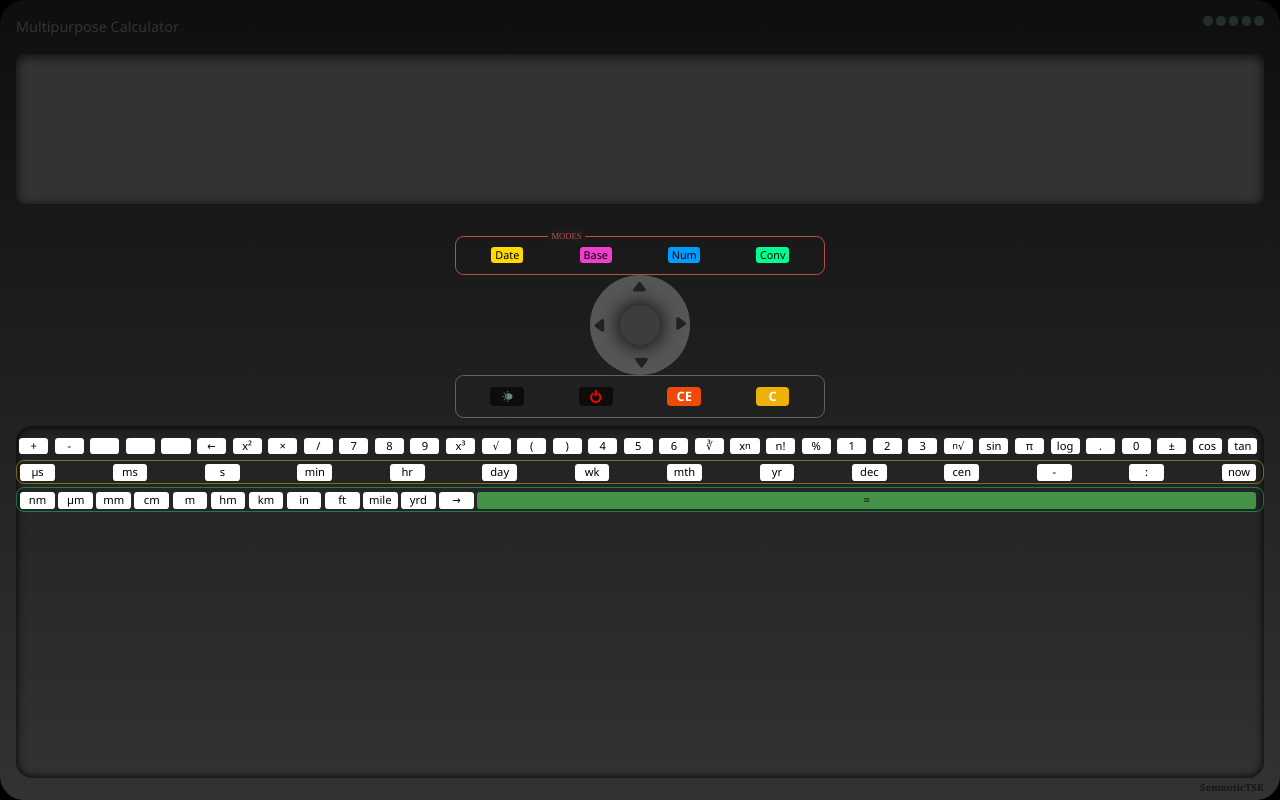
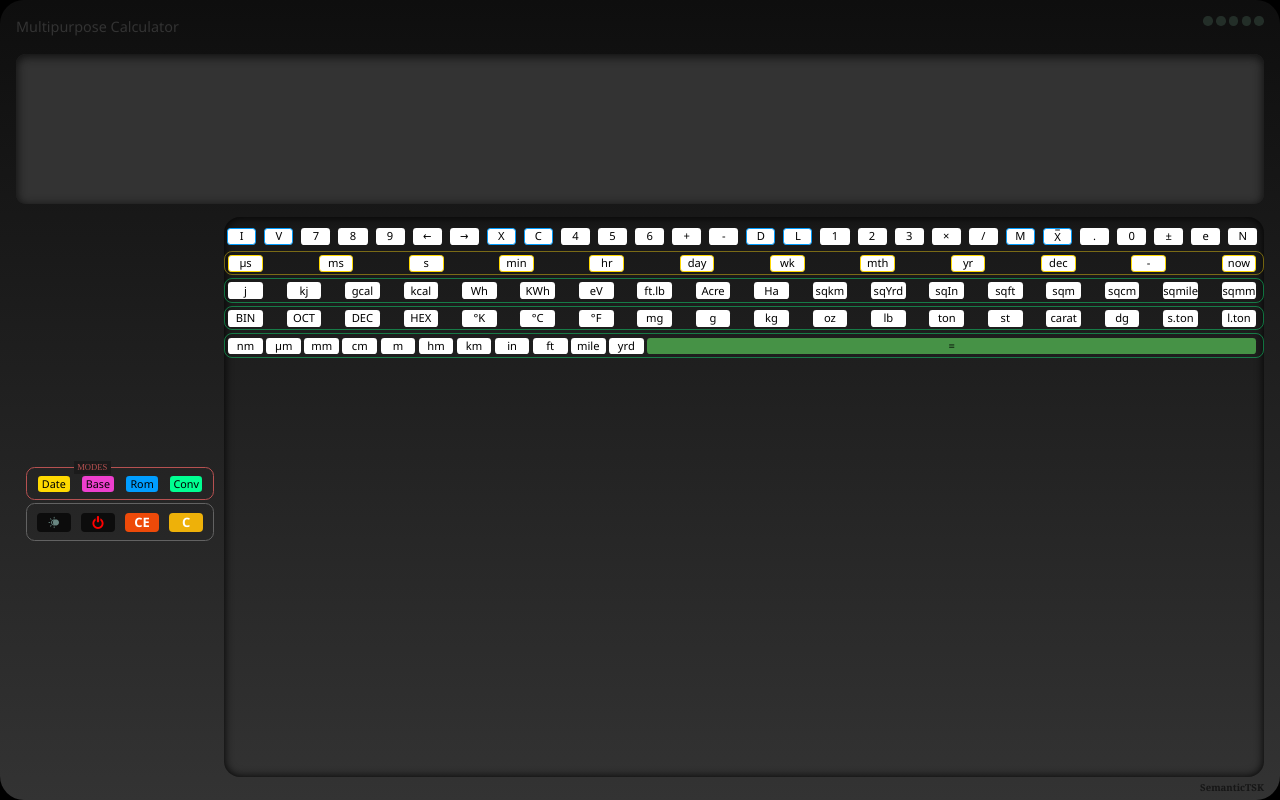
Before and after one commit to KenRelic/kenRelic.github.io, a plain HTML site: page super calc/index.html in a window 1280 px wide. Drawn offline with Linux system fonts and the light colour scheme.

Commit message:
commit 2

```diff
--- a/super calc/index.html
+++ b/super calc/index.html
@@ -8,11 +8,13 @@
     <title>Super Calc</title>
     <link rel="stylesheet" href="./css/calc.css">
     <link rel="stylesheet" href="./css/icofont/icofont.min.css">
+    <link href="https://fonts.googleapis.com/css?family=VT323&display=swap" rel="stylesheet">
 </head>
 
 <body>
     <main>
         <div id="calc-body">
+            <div id="screen-and-name-section">
                 <section id="name-section">
                     <p id="calc-name">Multipurpose Calculator</p>
                     <div id="battery-level">
@@ -34,12 +36,14 @@
                         <p></p>
                     </div>
                 </section>
+            </div>
+            <div id="keys-and-control-section">
                 <section id="control-keys">
                     <div id="modes">
                         <span id="mode-label">MODES</span>
                         <p class="key" data-value="date">Date</p>
-                    <p class="key" data-value="Base">Base</p>
-                    <p class="key" data-value="num">Num</p>
+                        <p class="key" data-value="base">Base</p>
+                        <p class="key" data-value="rom">Rom</p>
                         <p class="key" data-value="conv">Conv</p>
                     </div>
                     <div id="direction-pad">
@@ -59,41 +63,34 @@
                 <section id="other-keys">
                     <div id="num-calc-btns">
                         <!-- <div id="line-in-style"></div> -->
-                    <div class="key" data-value="+">+</div>
-                    <div class="key" data-value=" &ndash; ">-</div>
-                    <div class="key" data-value=""></div>
-                    <div class="key" data-value=""></div>
-                    <div class="key" data-value=""></div>
-                    <div class="key" id="backspace-btn" data-value="Backspace">&larr;</div>
-                    <div class="key" data-value="²">x²</div>
-                    <div class="key" data-value="×">×</div>
-                    <div class="key" data-value="/">/</div>
-                    <div class="key" id='7' data-value="7">7</div>
+                        <div class="key rom" data-value="I">I</div>
+                        <div class="key rom" data-value="V">V</div>
+                        <div class="key" data-value="7">7</div>
                         <div class="key" data-value="8">8</div>
                         <div class="key" data-value="9">9</div>
-                    <div class="key" data-value="³">x³</div>
-                    <div class="key" data-value="√">&radic;</div>
-                    <div class="key" data-value="(">(</div>
-                    <div class="key" data-value=")">)</div>
+                        <div class="key" id="backspace-btn" data-value="Backspace">&larr;</div>
+                        <div class="key" data-value=" &rarr; ">&rarr;</div>
+                        <div class="key rom" data-value="X">X</div>
+                        <div class="key rom" data-value="C">C</div>
                         <div class="key" data-value="4">4</div>
                         <div class="key" data-value="5">5</div>
                         <div class="key" data-value="6">6</div>
-                    <div class="key" data-value="∛">&#8731;</div>
-                    <div class="key" data-value="^">x<sup>n</sup></div>
-                    <div class="key" data-value="!">n!</div>
-                    <div class="key" data-value="%">%</div>
+                        <div class="key" data-value="+">+</div>
+                        <div class="key" data-value=" &ndash; ">-</div>
+                        <div class="key rom" data-value="D">D</div>
+                        <div class="key rom" data-value="L">L</div>
                         <div class="key" data-value="1">1</div>
                         <div class="key" data-value="2">2</div>
                         <div class="key" data-value="3">3</div>
-                    <div class="key" data-value="n√"><sup>n</sup>&radic;</div>
-                    <div class="key" data-value="sin">sin</div>
-                    <div class="key" data-value="π">&pi;</div>
-                    <div class="key" data-value="log">log</div>
+                        <div class="key" data-value="×">×</div>
+                        <div class="key" data-value="/">/</div>
+                        <div class="key rom" data-value="M">M</div>
+                        <div class="key big-numeral rom" data-value="X"><span>&ndash;</span>X</div>
                         <div class="key" data-value=".">.</div>
                         <div class="key" data-value="0">0</div>
                         <div class="key" data-value="-">&plusmn;</div>
-                    <div class="key" data-value="cos">cos</div>
-                    <div class="key" data-value="tan">tan</div>
+                        <div class="key" data-value="<sub style='font-size: 0.6em'>2</sub>">e</div>
+                        <div class="key" data-value="N">N</div>
 
                     </div>
                     <div id="date-time-calc-btns">
@@ -107,10 +104,48 @@
                         <div class="key" data-value="mth">mth</div>
                         <div class="key" data-value="yr">yr</div>
                         <div class="key" data-value="dec">dec</div>
-                    <div class="key" data-value="cen">cen</div>
                         <div class="key" data-value="-">-</div>
-                    <div class="key" data-value=":">:</div>
                         <div class="key" data-value="now">now</div>
+                    </div>
+                    <div id="energy-area-calc-btns">
+                        <div class="key" data-value="j">j</div>
+                        <div class="key" data-value="kj">kj</div>
+                        <div class="key" data-value="gcal">gcal</div>
+                        <div class="key" data-value="kcal">kcal</div>
+                        <div class="key" data-value="Wh">Wh</div>
+                        <div class="key" data-value="KWh">KWh</div>
+                        <div class="key" data-value="eV">eV</div>
+                        <div class="key" data-value="ft.lb">ft.lb</div>
+                        <div class="key" data-value="Acre">Acre</div>
+                        <div class="key" data-value="Ha">Ha</div>
+                        <div class="key" data-value="sqkm">sqkm</div>
+                        <div class="key" data-value="sqYrd">sqYrd</div>
+                        <div class="key" data-value="sqIn">sqIn</div>
+                        <div class="key" data-value="sqft">sqft</div>
+                        <div class="key" data-value="sqm">sqm</div>
+                        <div class="key" data-value="sqcm">sqcm</div>
+                        <div class="key" data-value="sqmile">sqmile</div>
+                        <div class="key" data-value="sqmm">sqmm</div>
+                    </div>
+                    <div id="temp-mass-btns">
+                        <div class="key" data-value="<sub style='font-size: 0.6em'>2</sub>">BIN</div>
+                        <div class="key" data-value="<sub>8</sub>">OCT</div>
+                        <div class="key" data-value="<sub>10</sub>">DEC</div>
+                        <div class="key" data-value="<sub>16</sub>">HEX</div>
+                        <div class="key" data-value="&deg;K">&deg;K</div>
+                        <div class="key" data-value="&deg;C">&deg;C</div>
+                        <div class="key" data-value="&deg;F">&deg;F</div>
+                        <div class="key" data-value="mg">mg</div>
+                        <div class="key" data-value="g">g</div>
+                        <div class="key" data-value="kg">kg</div>
+                        <div class="key" data-value="oz">oz</div>
+                        <div class="key" data-value="lb">lb</div>
+                        <div class="key" data-value="ton">ton</div>
+                        <div class="key" data-value="st">st</div>
+                        <div class="key" data-value="carat">carat</div>
+                        <div class="key" data-value="dg">dg</div>
+                        <div class="key" data-value="s.ton">s.ton</div>
+                        <div class="key" data-value="l.ton">l.ton</div>
                     </div>
                     <div id="conversion-cal-keys">
                         <div class="key" data-value="nm">nm</div>
@@ -124,11 +159,11 @@
                         <div class="key" data-value="ft">ft</div>
                         <div class="key" data-value="mile">mile</div>
                         <div class="key" data-value="yrd">yrd</div>
-                    <div class="key" data-value="&rarr;">&rarr;</div>
-                    <!-- <div class="key" data-value=":">:</div> -->
                         <div class="key" id="equals-btn" data-value="equal">&equals;</div>
                     </div>
                 </section>
+            </div>
+
             <section id="calc-model">
                 <p>SemanticTSK</p>
             </section>
@@ -136,4 +171,5 @@
     </main>
     <script src="./calc.js"></script>
 </body>
+
 </html>
```
Lines whose indentation alone changed are shown as unchanged.
